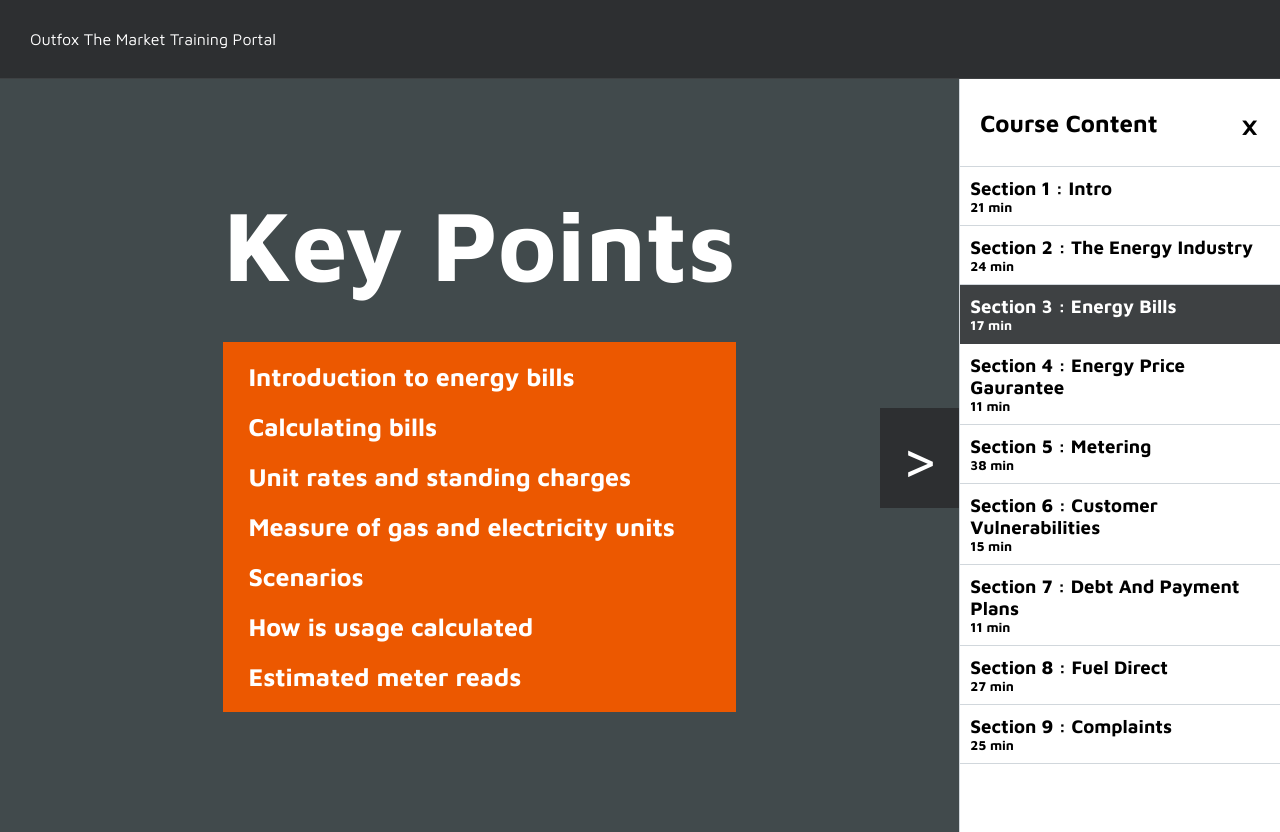
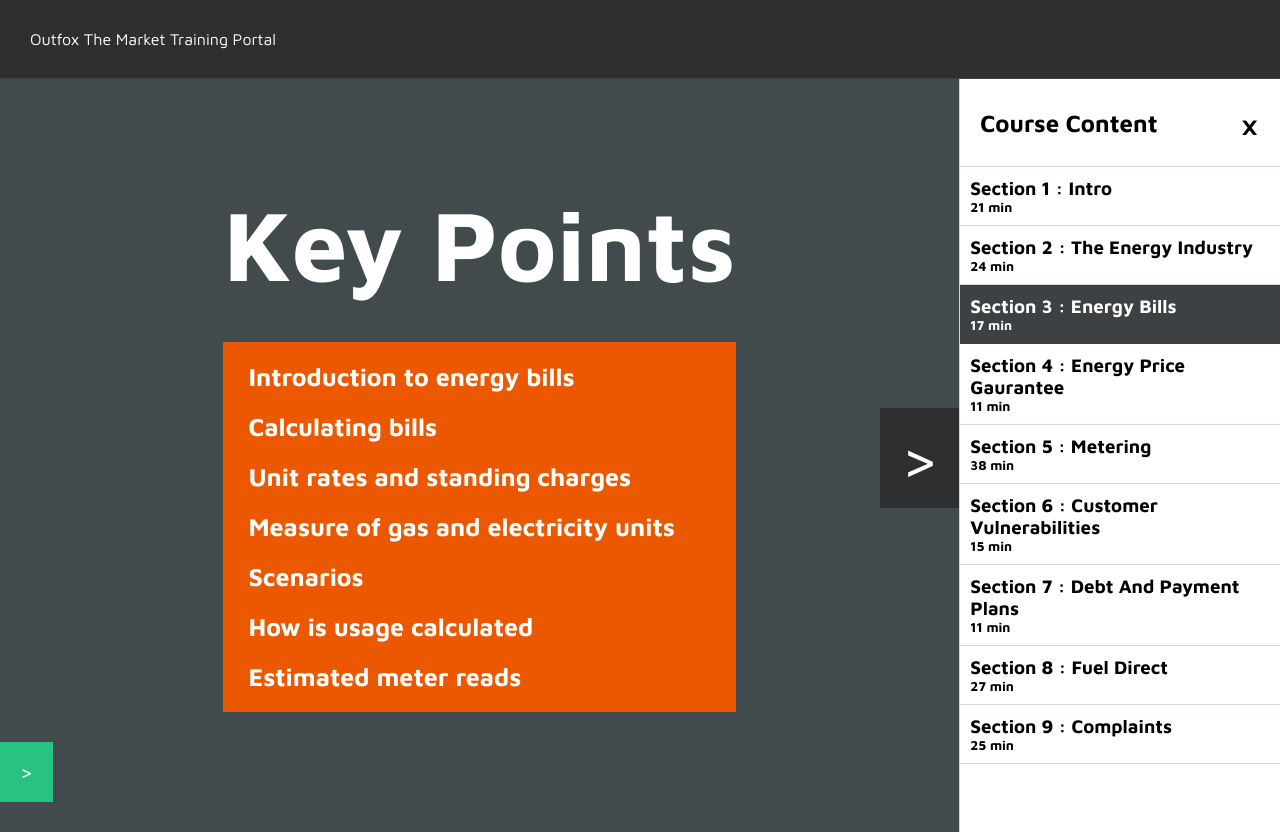
Before and after one commit to greglock1997/unit-redesign, a React (Vite) app: page / in a window 1280 px wide. Both pictures are taken after a click on the element "Close". Built offline with nearby package versions, Linux system fonts and the light colour scheme.

Commit message:
Added buttons to expand both dashboard and sidebar elements

```diff
--- a/src/assets/styles/unit-redesign.module.css
+++ b/src/assets/styles/unit-redesign.module.css
@@ -57,6 +57,34 @@
     background-color: #2D2F31;
     cursor: pointer;
     font-size: 60px;
+    border: none;
+    padding: 20px;
+    line-height: 1;
+}
+
+.expand-sidebar-button {
+    position: absolute;
+    top: 10%;
+    right: 0px;
+    transform: translateY(-50%);
+    color: #FFFFFF;
+    background-color: #28C382;
+    cursor: pointer;
+    font-size: 20px;
+    border: none;
+    padding: 20px;
+    line-height: 1;
+}
+
+.expand-dashboard-button {
+    position: absolute;
+    bottom: 0;
+    left: 0px;
+    transform: translateY(-50%);
+    color: #FFFFFF;
+    background-color: #28C382;
+    cursor: pointer;
+    font-size: 20px;
     border: none;
     padding: 20px;
     line-height: 1;
--- a/src/pages/UnitRedesign.jsx
+++ b/src/pages/UnitRedesign.jsx
@@ -887,6 +887,22 @@ export default function UnitRedesign() {
                                 }}
                             >&#62;</button>
                         )}
+                        {sidebarStatus === "closed" &&(
+                            <button
+                                className={unitRedesignStyles['expand-sidebar-button']}
+                                onClick={() => setSidebarStatus('open')}
+                            >
+                                &#60;
+                            </button>
+                        )}
+                        {dashboardStatus === "closed" &&(
+                            <button
+                                className={unitRedesignStyles['expand-dashboard-button']}
+                                onClick={() => setDashboardStatus('open')}
+                            >
+                                &#62;
+                            </button>
+                        )}
                     </div>
                     {dashboardStatus === 'open' && (
                         <div className={unitRedesignStyles['unit-main-column-1-dashboard']}>
```
